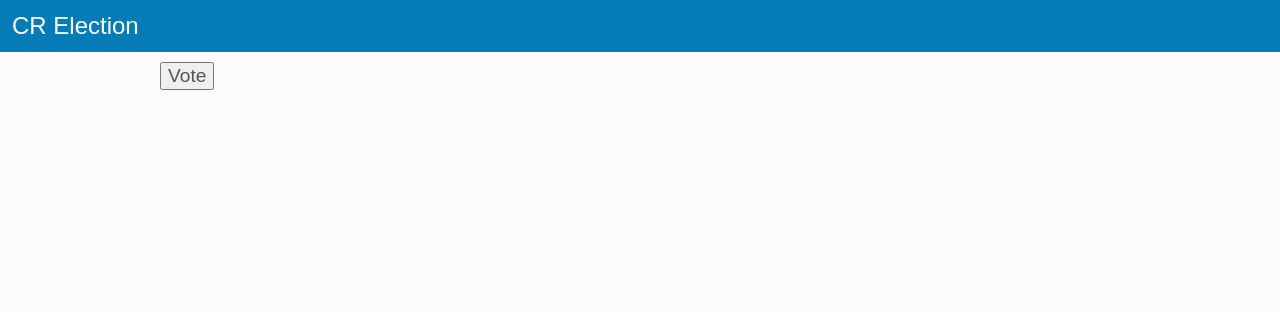
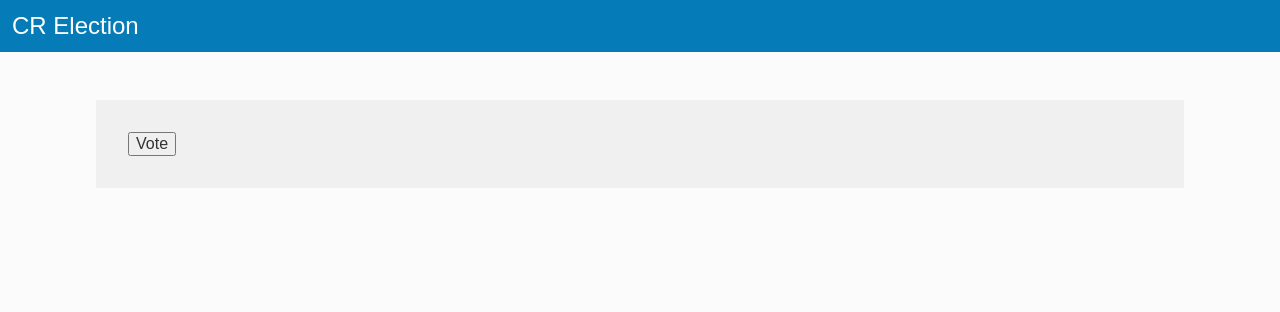
Before and after one commit to nihavi/CRElection, a PHP site: page /CRElection/ in a window 1280 px wide. Shown: the top 312 px of the page. Run offline with PHP 8.4, Linux system fonts and the light colour scheme; data that the repository does not hold is empty.

Commit message:
Updated UI and some fixes

```diff
--- a/config.php
+++ b/config.php
@@ -1,4 +1,7 @@
 <?php
+ini_set('display_errors','On');
+error_reporting(E_ALL);//*/
+
 	define('DB_HOST', 'localhost');
 	define('DB_USER', 'CRE');
 	define('DB_PASS', 'cre12321');
--- a/css/main.css
+++ b/css/main.css
@@ -30,10 +30,10 @@ body {
 	float: right;
 }
 
-.main {
-	width: 960px;
-	margin: auto;
-	margin-top: 10px;
-	color: #555;
-	font-size: 1.2em;
+.container {
+    background-color: #f0f0f0;
+    padding: 2em;
+    width: 80%;
+    margin: 3em auto;
+    color: #333;
 }
--- a/index.php
+++ b/index.php
@@ -18,7 +18,7 @@
 	$htmlOutput = '';
 
 	if ( true || allowed() ) {
-		$htmlOutput .= "<form action='sumbit.php' method='post'>";
+		$htmlOutput .= "<form action='submit.php' method='post'>";
 		$candidates = get_candidates();
 		foreach ( $candidates as $id => $name ){
 			$htmlOutput .= ("<input type='radio' name='candidate_id' value='".$id."' required >".$name."<br>" );
--- a/submit.php
+++ b/submit.php
@@ -4,7 +4,7 @@
 
 	if ( isset( $_POST["candidate_id"] ) ) {
 		$query = mysqli_prepare($DB, "UPDATE `candidates` set votes = votes + 1 WHERE id=?");
-		mysqli_stmt__bind_param($query, 'i', $_POST["candidate_id"]);
+		mysqli_stmt_bind_param($query, 'i', $_POST["candidate_id"]);
 		if ( !mysqli_stmt_execute($query) ) {
 			die("Some Error Occured. Response is not recorded. Contact Administrator.");
 		}
--- a/template.php
+++ b/template.php
@@ -9,7 +9,7 @@
 		<div class='navbar'>
 			<div class='nav left'><?php echo $electionName; ?></div>
 		</div>
-		<div class='main'>
+		<div class='container'>
 			<?php
 				echo $htmlOutput;
 			?>
```
